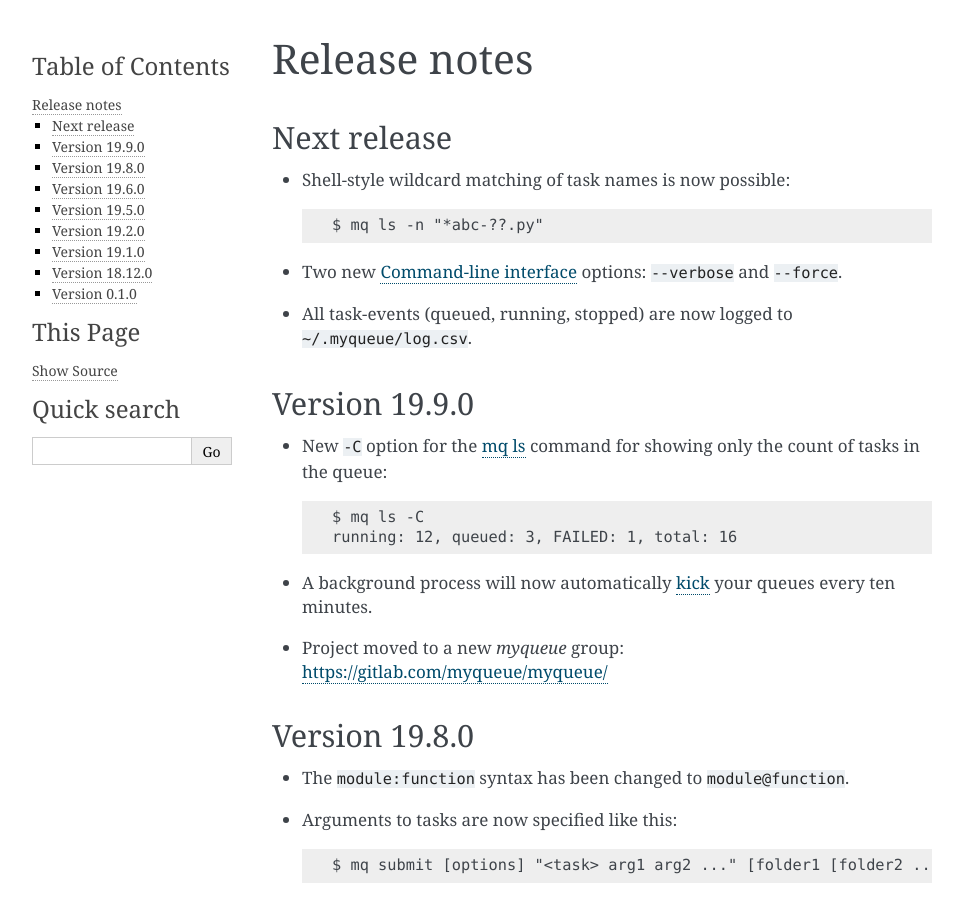
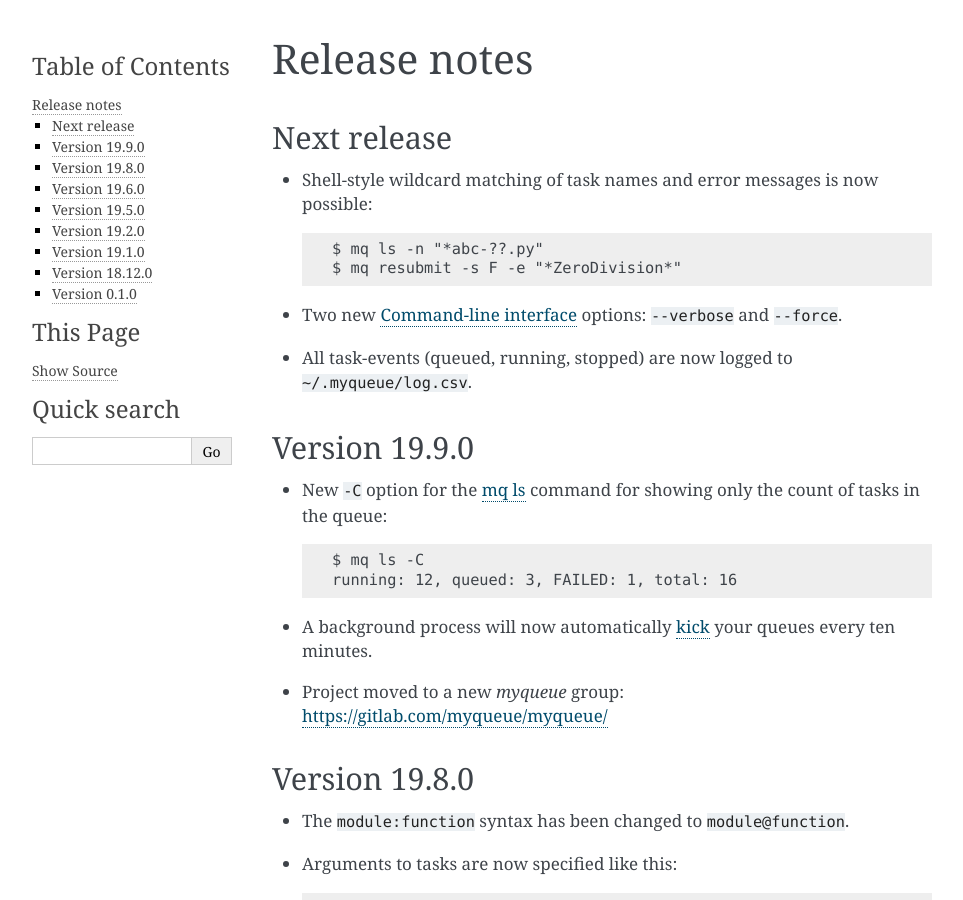
Before and after one commit to Yangxinsix/myqueue, a Sphinx documentation site: the page built from docs/releasenotes.rst, in a window 1280 px wide and 900 px high. Shown: the whole window, without its empty margins (148-1111 px from the left). Built offline with Sphinx 7.4.7, drawn with Linux system fonts in a browser that asks for light colours.

Commit message:
Update release notes

```diff
--- a/docs/releasenotes.rst
+++ b/docs/releasenotes.rst
@@ -8,14 +8,17 @@ Release notes
 Next release
 ============
 
-* Shell-style wildcard matching of task names is now possible::
+* Shell-style wildcard matching of task names and error messages
+  is now possible::
 
     $ mq ls -n "*abc-??.py"
+    $ mq resubmit -s F -e "*ZeroDivision*"
 
 * Two new :ref:`cli` options: ``--verbose`` and ``--force``.
 
 * All task-events (queued, running, stopped) are now logged to
   ``~/.myqueue/log.csv``.
+
 
 
 Version 19.9.0
```
